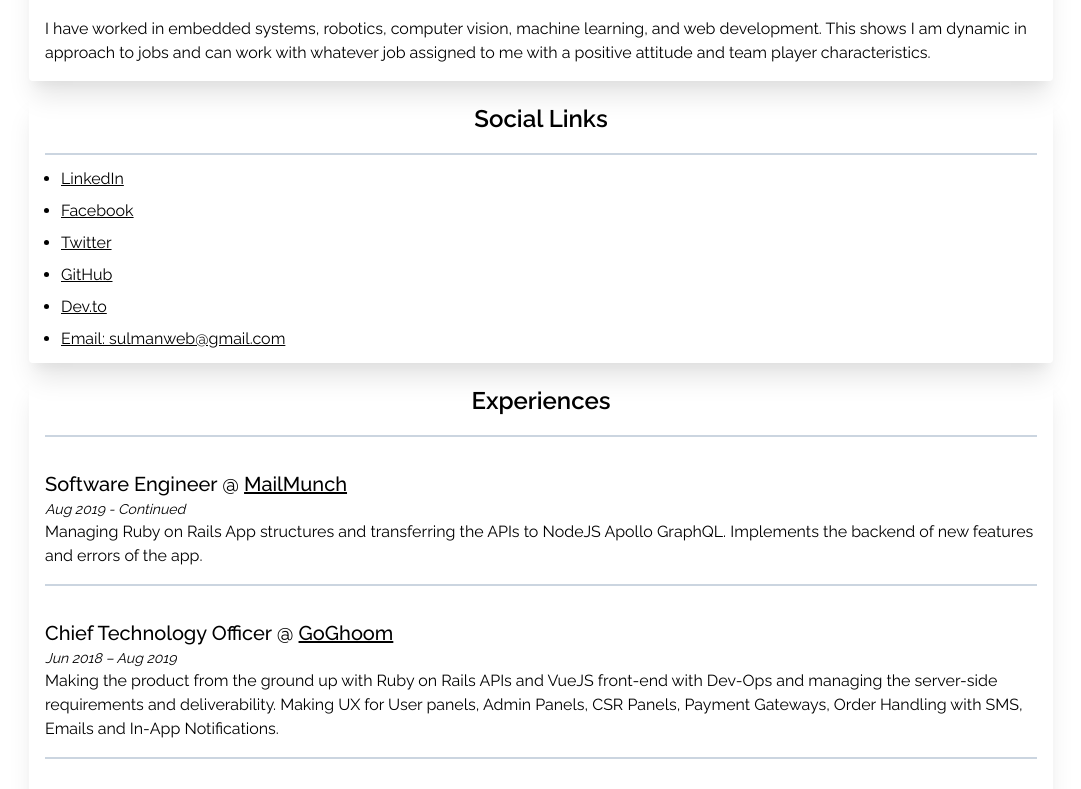
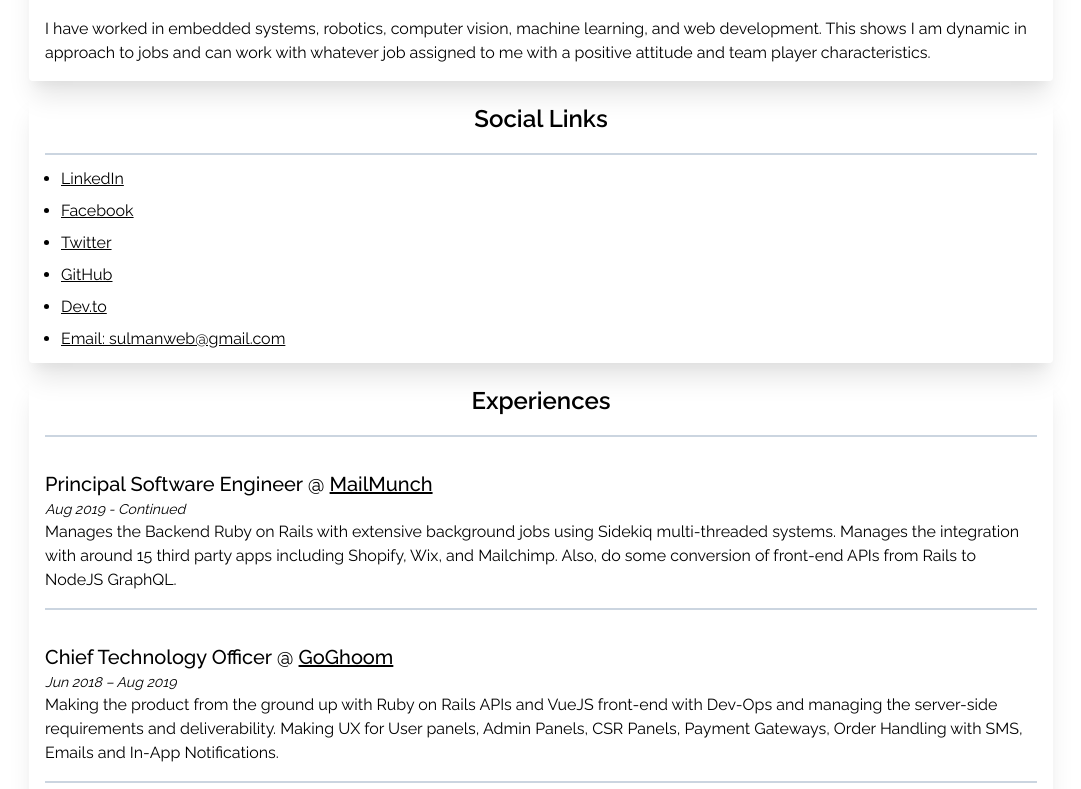
Before and after one commit to sulmanweb/sulman-website, a Vue app in the folder front/: page /about in a window 1280 px wide. Shown: the part 397-1186 px from the top of the page, without its empty margins (99-1180 px from the left). Built offline with nearby package versions, Linux system fonts and the light colour scheme; what @tailwindcss/ui would draw is missing.

Commit message:
Updating About Page

```diff
--- a/front/src/views/About.vue
+++ b/front/src/views/About.vue
@@ -76,7 +76,7 @@
         >Experiences</h2>
         <div class="border-b-2 border-gray-400 pb-4 pt-8">
           <h3 class="text-xl font-medium">
-            Software Engineer @
+            Principal Software Engineer @
             <a
               class="underline"
               href="https://www.mailmunch.com"
@@ -85,9 +85,7 @@
           </h3>
           <p class="text-sm italic">Aug 2019 - Continued</p>
           <p>
-            Managing Ruby on Rails App structures and transferring the APIs to
-            NodeJS Apollo GraphQL. Implements the backend of new features and
-            errors of the app.
+            Manages the Backend Ruby on Rails with extensive background jobs using Sidekiq multi-threaded systems. Manages the integration with around 15 third party apps including Shopify, Wix, and Mailchimp. Also, do some conversion of front-end APIs from Rails to NodeJS GraphQL.
           </p>
         </div>
         <div class="border-b-2 border-gray-400 pb-4 pt-8">
```
